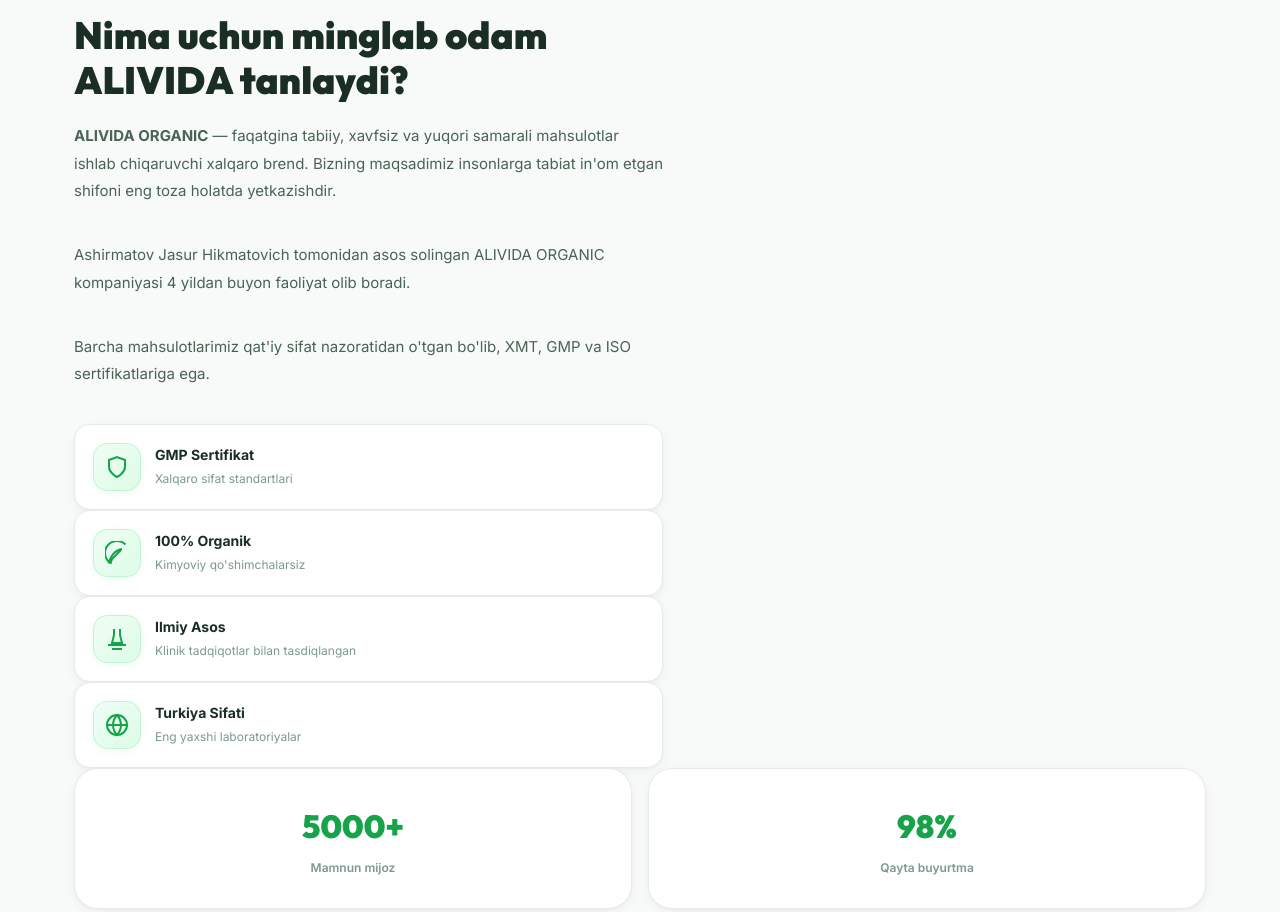
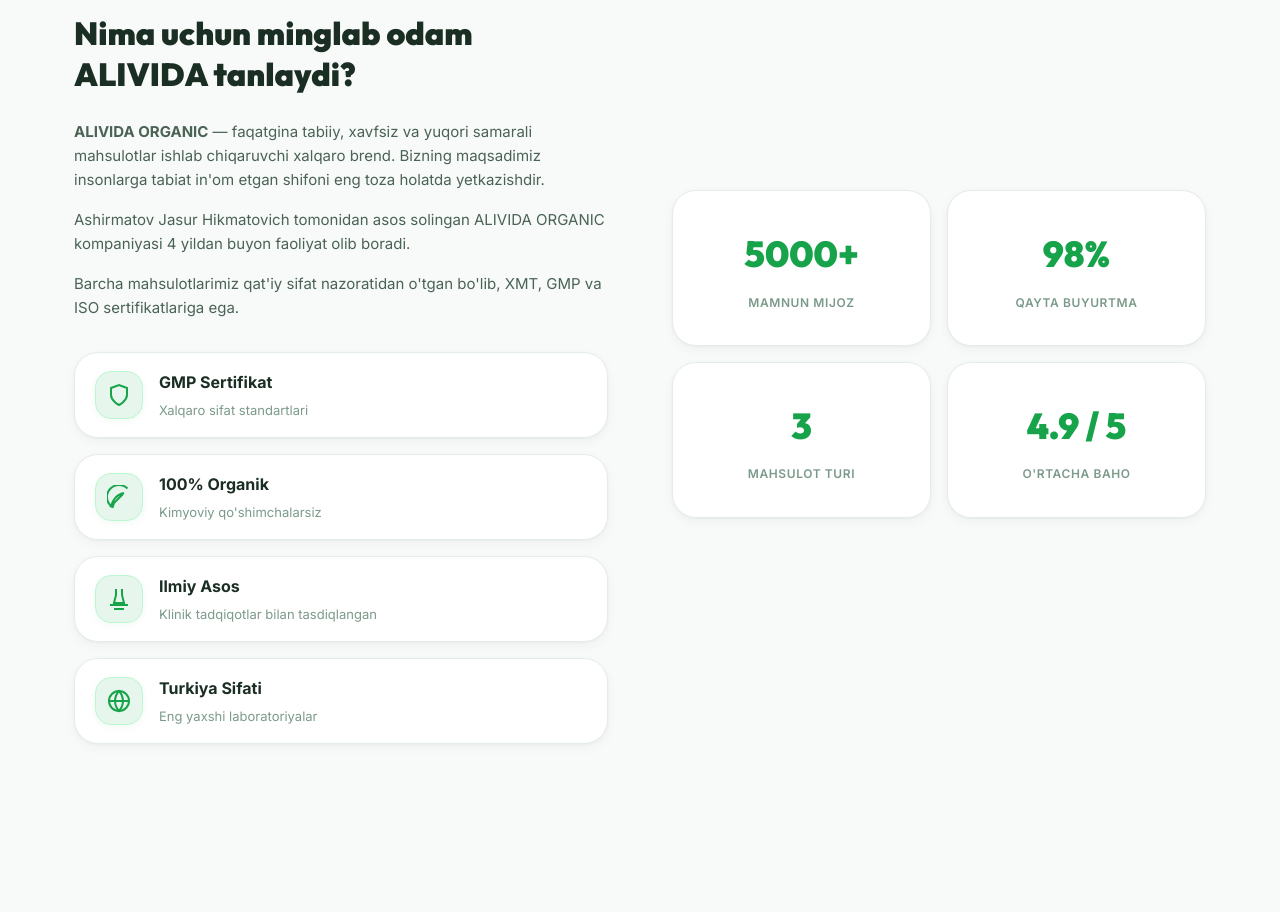
Before and after one commit to tursunbaevbexruz19/Alividia, a plain HTML site: page index.html in a window 1280 px wide. Shown: the part 2427-3339 px from the top of the page. Drawn offline with nearby package versions, Linux system fonts and the light colour scheme.

Commit message:
Fix: Reconstruct About section layout with proper CSS Grid and fix malformed HTML tags

```diff
--- a/index.html
+++ b/index.html
@@ -291,7 +291,7 @@
                         faoliyat olib boradi.</p>
                     <p>Barcha mahsulotlarimiz qat'iy sifat nazoratidan o'tgan bo'lib, XMT, GMP va ISO sertifikatlariga
                         ega.</p>
-                    <ul class="about-list">
+                    <div class="about-list">
                         <div class="feat">
                             <div class="feat-icon"><svg width="24" height="24" viewBox="0 0 24 24" fill="none"
                                     stroke="var(--g600)" stroke-width="2">
@@ -338,8 +338,9 @@
                                 <p>Eng yaxshi laboratoriyalar</p>
                             </div>
                         </div>
-                </div>
-            </div>
+                    </div> <!-- /about-list -->
+                </div> <!-- /about-text -->
+
                 <div class="about-stats">
                     <div class="stat-card">
                         <div class="sc-num"><span data-count="5000">0</span>+</div>
@@ -356,10 +357,9 @@
                     <div class="stat-card">
                         <div class="sc-num"><span data-count="4">0</span>.9 / 5</div>
                         <div class="sc-txt">O'rtacha baho</div>
-                </div>
-            </div>
-        </div>
-        </div>
+                    </div> <!-- /stat-card -->
+                </div> <!-- /about-stats -->
+            </div> <!-- /about-layout -->
     </section>
 
     <!-- ═════ CERTIFICATIONS ═════ -->
--- a/styles.css
+++ b/styles.css
@@ -1284,6 +1284,118 @@
     position: relative
 }
 
+/* ═════ ABOUT SECTION ═════ */
+.about-layout {
+    display: grid;
+    grid-template-columns: 1fr;
+    gap: 48px;
+    align-items: center;
+}
+
+@media(min-width: 992px) {
+    .about-layout {
+        grid-template-columns: 1fr 1fr;
+        gap: 64px;
+    }
+}
+
+.about-text h2 {
+    font-size: 32px;
+    margin-bottom: 24px;
+    line-height: 1.3;
+}
+
+.about-text p {
+    color: var(--txt2);
+    margin-bottom: 16px;
+    line-height: 1.6;
+}
+
+.about-list {
+    margin-top: 32px;
+    display: flex;
+    flex-direction: column;
+    gap: 16px;
+}
+
+.feat {
+    display: flex;
+    align-items: center;
+    gap: 16px;
+    padding: 16px 20px;
+    background: var(--bg-card);
+    border: 1px solid var(--border);
+    border-radius: var(--r2);
+    transition: var(--tr);
+}
+
+.feat:hover {
+    box-shadow: var(--shadow-md);
+    border-color: var(--border-hover);
+    transform: translateY(-2px);
+}
+
+.feat-icon {
+    flex-shrink: 0;
+    width: 48px;
+    height: 48px;
+    background: rgba(22, 163, 74, 0.1);
+    border-radius: var(--r);
+    display: flex;
+    align-items: center;
+    justify-content: center;
+}
+
+.feat h4 {
+    font-size: 16px;
+    font-weight: 700;
+    margin-bottom: 4px;
+    color: var(--txt);
+}
+
+.feat p {
+    margin: 0;
+    font-size: 13px;
+    color: var(--txt3);
+}
+
+.about-stats {
+    display: grid;
+    grid-template-columns: repeat(2, 1fr);
+    gap: 16px;
+}
+
+.stat-card {
+    background: var(--bg-card);
+    border: 1px solid var(--border);
+    border-radius: var(--r2);
+    padding: 32px 16px;
+    text-align: center;
+    transition: var(--tr);
+}
+
+.stat-card:hover {
+    box-shadow: var(--shadow-md);
+    transform: translateY(-4px);
+    border-color: var(--border-hover);
+}
+
+.sc-num {
+    font-family: var(--ff);
+    font-size: 36px;
+    font-weight: 900;
+    color: var(--g600);
+    margin-bottom: 8px;
+}
+
+.sc-txt {
+    font-size: 12px;
+    text-transform: uppercase;
+    letter-spacing: .05em;
+    font-weight: 600;
+    color: var(--txt3);
+}
+
 /* в•ђв•ђв•ђв•ђв•ђв•ђв•ђв•ђв•ђв•ђв•ђ PROCESS STEPS в•ђв•ђв•ђв•ђв•ђв•ђв•ђв•ђв•ђв•ђв•ђ */
 .steps-row {
     display: grid;
```
Lines whose indentation alone changed are shown as unchanged.
